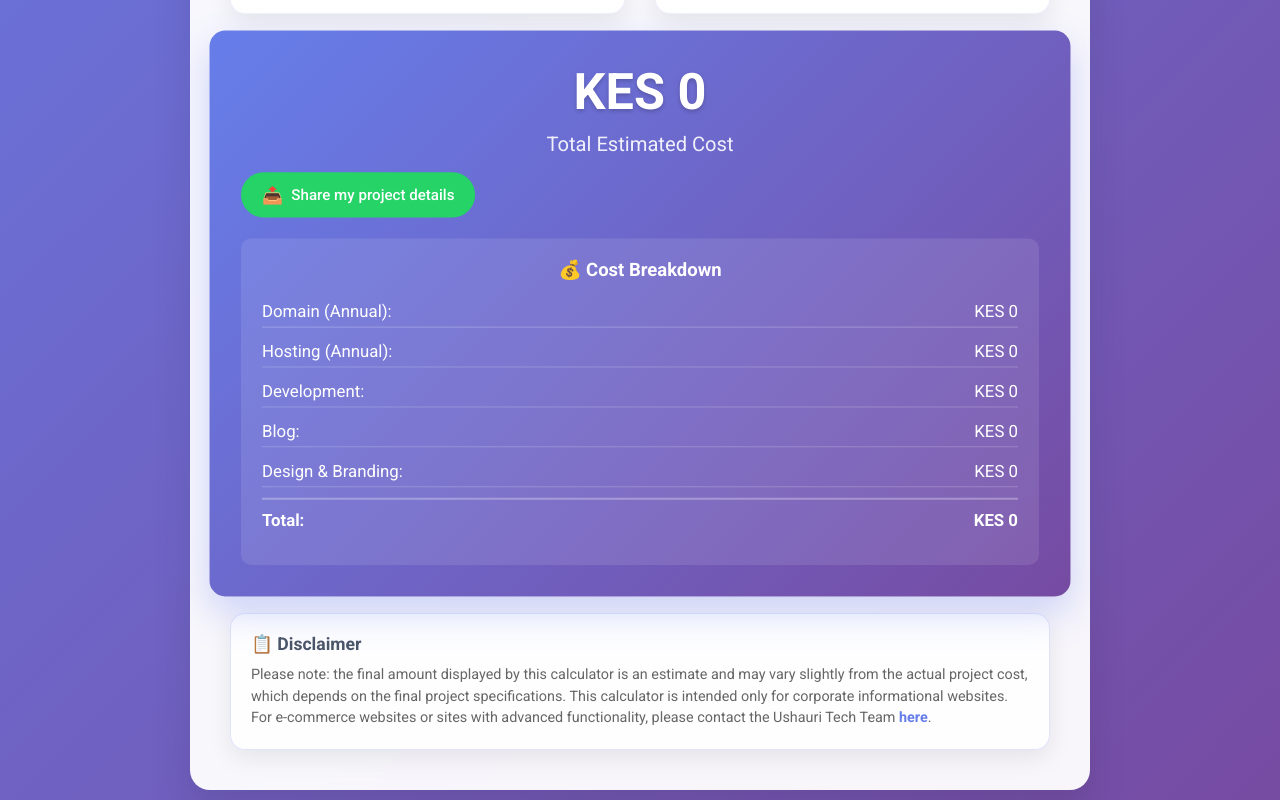
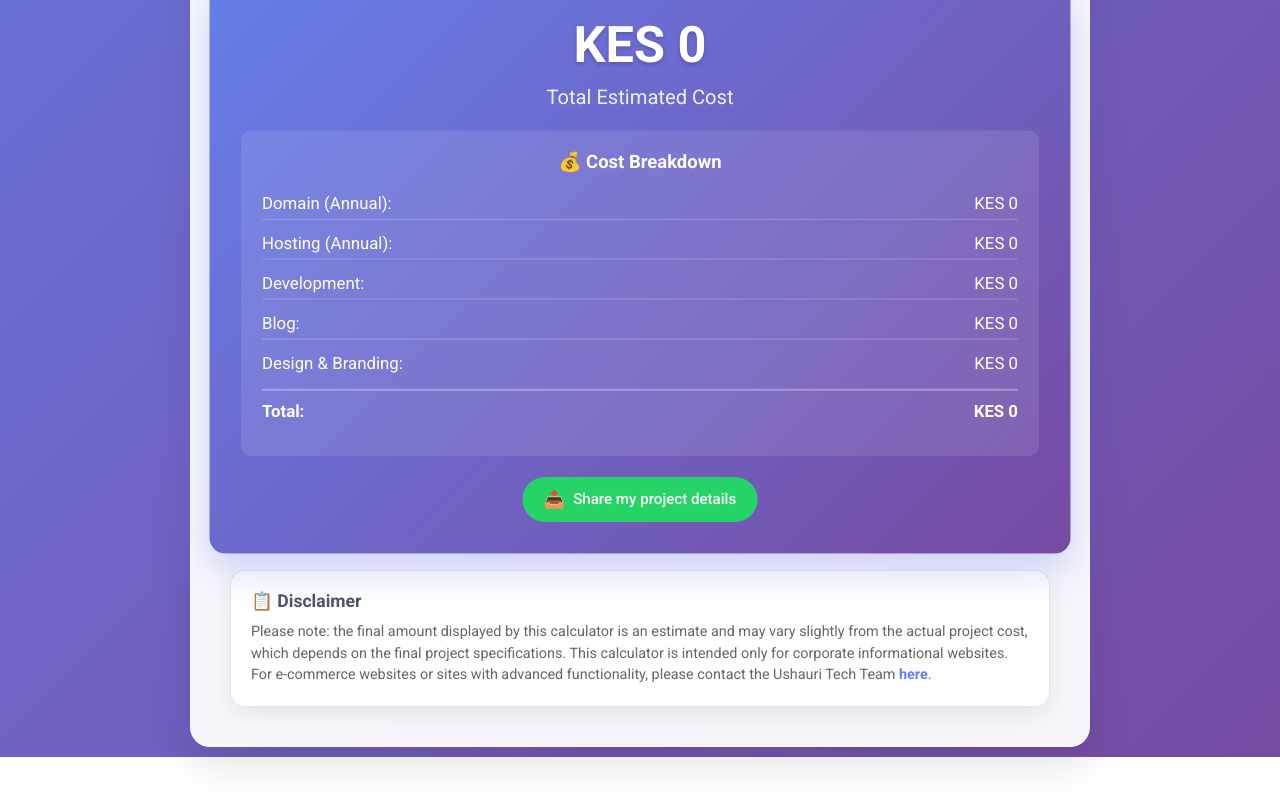
Before and after one commit to KennedyMuthama/website-calculator, a plain HTML site: page index.html in a window 1280 px wide. Shown: the part 782-1582 px from the top of the page. After the commit the page ends 1539 px from the top, so only its background shows below. Drawn offline with Linux system fonts and the light colour scheme.

Commit message:
Update index.html

```diff
--- a/index.html
+++ b/index.html
@@ -4,7 +4,7 @@
     <meta charset="UTF-8">
     <meta name="viewport" content="width=device-width, initial-scale=1.0">
     <link href="https://fonts.googleapis.com/css2?family=Roboto:wght@300;400;500;700&display=swap" rel="stylesheet">
-    <title>Ushauri Tech - Website Development Price Calculator</title>
+    <title>Website Development Price Calculator</title>
     <style>
         * {
             margin: 0;
@@ -218,6 +218,10 @@
             border-bottom: 1px solid rgba(255, 255, 255, 0.2);
         }
 
+        .breakdown-item:nth-last-child(2) {
+            border-bottom: none;
+        }
+
         .breakdown-item:last-child {
             border-bottom: none;
             font-weight: bold;
@@ -419,7 +423,7 @@
 <body>
     <div class="container">
         <div class="header">
-            <h1>Ushauri Tech<br>Website Development Price Calculator</h1>
+            <h1>Website Development Price Calculator</h1>
             <div class="currency-switcher">
                 <button class="currency-btn active" data-currency="KES">KES</button>
                 <button class="currency-btn" data-currency="USD">USD</button>
@@ -516,27 +520,6 @@
                 <div class="total-cost" id="totalCost">KES 0</div>
                 <div class="cost-label">Total Estimated Cost</div>
 
-                <!-- WhatsApp Share Button -->
-                <button id="shareButton" style="
-                    background: #25D366;
-                    color: white;
-                    border: none;
-                    padding: 12px 20px;
-                    border-radius: 25px;
-                    font-size: 0.9rem;
-                    font-weight: 500;
-                    cursor: pointer;
-                    margin-top: 15px;
-                    display: flex;
-                    align-items: center;
-                    gap: 8px;
-                    transition: all 0.3s ease;
-                    font-family: 'Roboto', sans-serif;
-                " onmouseover="this.style.background='#128C7E'" onmouseout="this.style.background='#25D366'">
-                    <span style="font-size: 16px;">📤</span>
-                    Share my project details
-                </button>
-
                 <div class="breakdown">
                     <div class="breakdown-title">💰 Cost Breakdown</div>
                     <div class="breakdown-item">
@@ -564,6 +547,29 @@
                         <span id="totalBreakdown">KES 0</span>
                     </div>
                 </div>
+
+                <!-- WhatsApp Share Button -->
+                <button id="shareButton" style="
+                    background: #25D366;
+                    color: white;
+                    border: none;
+                    padding: 12px 20px;
+                    border-radius: 25px;
+                    font-size: 0.9rem;
+                    font-weight: 500;
+                    cursor: pointer;
+                    margin-top: 20px;
+                    display: flex;
+                    align-items: center;
+                    gap: 8px;
+                    transition: all 0.3s ease;
+                    font-family: 'Roboto', sans-serif;
+                    margin-left: auto;
+                    margin-right: auto;
+                " onmouseover="this.style.background='#128C7E'" onmouseout="this.style.background='#25D366'">
+                    <span style="font-size: 16px;">📤</span>
+                    Share my project details
+                </button>
             </div>
         </div>
 
```
